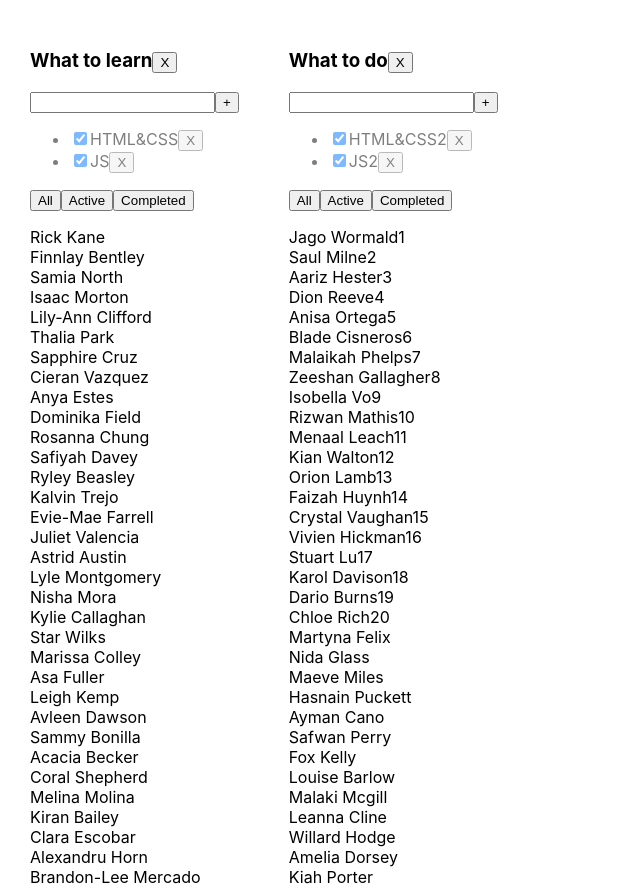
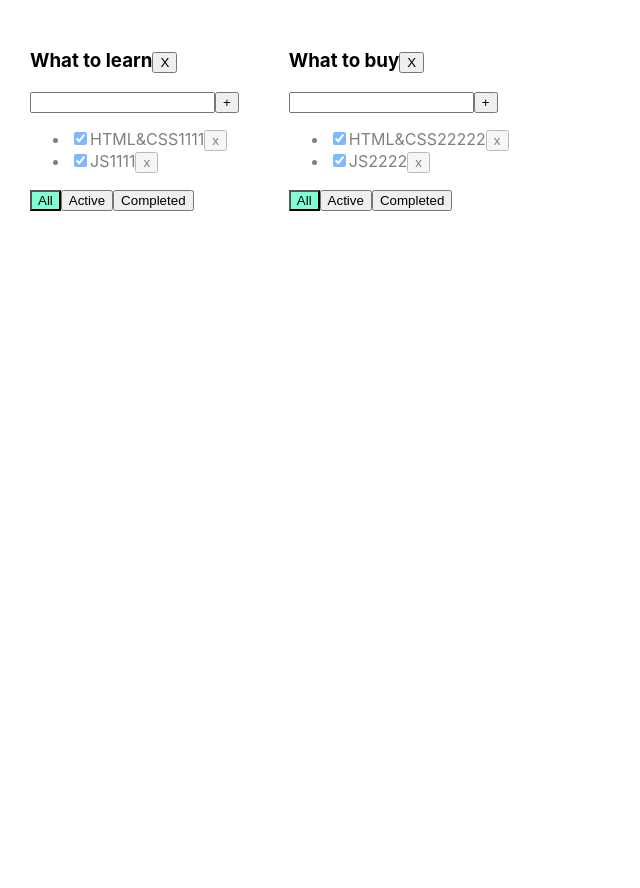
Before and after one commit to saw-code/todolist2, a React (Create React App) app: page / in a window 1280 px wide. Shown: the top 888 px of the page, without its empty margins (0-640 px from the left). After the commit the page ends 800 px from the top, so only its background shows below. Built offline with nearby package versions, Linux system fonts and the light colour scheme.

Commit message:
associate array

```diff
--- a/src/App.tsx
+++ b/src/App.tsx
@@ -1,199 +1,109 @@
 import React, {useState} from 'react';
 import './App.css';
-import {Todolist} from './Todolist';
+import {TaskType, Todolist} from './Todolist';
 import {v1} from 'uuid';
 
-type ObjectType = {
+export type FilterValuesType = "all" | "active" | "completed";
+// type TodolistsType = {
+//   id: string,
+//   title: string,
+//   filter: FilterValuesType
+// }
+
+// type TasksType = {
+//     [key: string]: TaskType[]
+// }
+
+type TodolistType = {
+  id: string
   title: string
-  filter: FilterValuesType
-  tasks: Array<TasksType>
-  students: Array<string>
-}
-export type TasksType = {
-  taskId: string
-  title: string
-  isDone: boolean
 }
 
-export type FilterValuesType = "all" | "active" | "completed";
+type TasksStateType = {
+  [key: string]:{
+    data: TaskType[]
+    filter: FilterValuesType
+  }
+}
 
 function App() {
+    let todolistId1 = v1();
+    let todolistId2 = v1();
 
-  const [todo, setTodo] = useState<Array<ObjectType>>([
-    {
-      title: "What to learn",
-      filter: "all",
-      tasks: [
-        {taskId: v1(), title: "HTML&CSS", isDone: true},
-        {taskId: v1(), title: "JS", isDone: true}
-      ],
-      students: [
-        'Rick Kane',
-        'Finnlay Bentley',
-        'Samia North',
-        'Isaac Morton',
-        'Lily-Ann Clifford',
-        'Thalia Park',
-        'Sapphire Cruz',
-        'Cieran Vazquez',
-        'Anya Estes',
-        'Dominika Field',
-        'Rosanna Chung',
-        'Safiyah Davey',
-        'Ryley Beasley',
-        'Kalvin Trejo',
-        'Evie-Mae Farrell',
-        'Juliet Valencia',
-        'Astrid Austin',
-        'Lyle Montgomery',
-        'Nisha Mora',
-        'Kylie Callaghan',
-        'Star Wilks',
-        'Marissa Colley',
-        'Asa Fuller',
-        'Leigh Kemp',
-        'Avleen Dawson',
-        'Sammy Bonilla',
-        'Acacia Becker',
-        'Coral Shepherd',
-        'Melina Molina',
-        'Kiran Bailey',
-        'Clara Escobar',
-        'Alexandru Horn',
-        'Brandon-Lee Mercado',
-        'Elouise Weston',
-        'King Long',
-        'Kerri Searle',
-        'Kanye Hamer',
-        'Elwood Benitez',
-        'Mikail Whitaker',
-        'Bobby Hardy',
-        'Talha Ferry',
-        'Priscilla Landry',
-        'Olivia-Grace Cain',
-        'Kiaan Wallace',
-        'Wesley Padilla90',
-        'Ella-Grace Wooten91',
-        'Kaif Molloy92',
-        'Kamal Broadhurst93',
-        'Bianca Ferrell94',
-        'Micheal Talbot95',
-      ]
-    },
-    {
-      title: "What to do",
-      filter: "all",
-      tasks: [
-        {taskId: v1(), title: "HTML&CSS2", isDone: true},
-        {taskId: v1(), title: "JS2", isDone: true}
-      ],
-      students: [
-        'Jago Wormald1',
-        'Saul Milne2',
-        'Aariz Hester3',
-        'Dion Reeve4',
-        'Anisa Ortega5',
-        'Blade Cisneros6',
-        'Malaikah Phelps7',
-        'Zeeshan Gallagher8',
-        'Isobella Vo9',
-        'Rizwan Mathis10',
-        'Menaal Leach11',
-        'Kian Walton12',
-        'Orion Lamb13',
-        'Faizah Huynh14',
-        'Crystal Vaughan15',
-        'Vivien Hickman16',
-        'Stuart Lu17',
-        'Karol Davison18',
-        'Dario Burns19',
-        'Chloe Rich20',
-        'Martyna Felix',
-        'Nida Glass',
-        'Maeve Miles',
-        'Hasnain Puckett',
-        'Ayman Cano',
-        'Safwan Perry',
-        'Fox Kelly',
-        'Louise Barlow',
-        'Malaki Mcgill',
-        'Leanna Cline',
-        'Willard Hodge',
-        'Amelia Dorsey',
-        'Kiah Porter',
-        'Jeanne Daly',
-        'Mohsin Armstrong',
-        'Laurie Rangel',
-        'Princess Tierney',
-        'Kasim Kendall',
-        'Darryl Cope',
-        'Elysha Ray',
-        'Liyana Harris',
-        'Kashif Blackburn',
-        'Atif Zimmerman',
-        'Sila Hartley',
-        'Ralphie Hebert',
-      ]
-    }
+    let [todolists, setTodolists] = useState<Array<TodolistType>>([
+        {id: todolistId1, title: "What to learn"},
+        {id: todolistId2, title: "What to buy"}
     ])
 
-  function removeTask(taskId: string, todolistId: number) {
-    setTodo(todo.map((el, index) => index === todolistId ? {
-      ...el,
-      tasks: [...el.tasks.filter(fl => fl.taskId !== taskId)]
-    } : el))
+    let [tasks, setTasks] = useState<TasksStateType>({
+        [todolistId1]: {
+            data: [
+                {id: v1(), title: "HTML&CSS1111", isDone: true},
+                {id: v1(), title: "JS1111", isDone: true}
+            ],
+            filter: "all"
+        },
+        [todolistId2]: {
+            data: [
+                {id: v1(), title: "HTML&CSS22222", isDone: true},
+                {id: v1(), title: "JS2222", isDone: true}
+            ],
+            filter: "all"
+        }
+    });
+
+
+    const removeTodolist = (todolistId: string) => {
+      setTodolists(todolists.filter(el => el.id !==todolistId))
+      delete tasks[todolistId]
     }
 
-  function addTask(title: string, todolistId: number) {
-    let newTask: TasksType = {taskId: v1(), title: title, isDone: false};
-    setTodo(todo.map((el, index) => index === todolistId ? {...el, tasks: [newTask, ...el.tasks]} : el))
+    function removeTask(todolistId: string, taskId: string) {
+      setTasks({...tasks, [todolistId]: {...tasks[todolistId], data: tasks[todolistId].data.filter(el => el.id !== taskId)}})
     }
 
-  function changeStatus(taskId: string, isDone: boolean, todolistId: number) {
-    setTodo(todo.map((el, index) => index === todolistId ? {
-      ...el,
-      tasks: el.tasks.map(m => m.taskId === taskId ? {...m, isDone: isDone} : m)
-    } : el))
+    function addTask(todolistId: string, title: string) {
+        let newTask = {id: v1(), title: title, isDone: false};
+        setTasks({...tasks,
+          [todolistId]: {...tasks[todolistId],
+            data: [newTask, ...tasks[todolistId].data]}})
     }
 
-  function changeFilter(value: FilterValuesType, todolistId: number) {
-    setTodo(todo.map((el, index) => index === todolistId ? {...el, filter: value} : el))
+    function changeStatus(todolistId: string, taskId: string, newIsDone: boolean) {
+     setTasks({...tasks, [todolistId]: {...tasks[todolistId], data: tasks[todolistId].data.map(el => el.id === taskId ? {...el, isDone: newIsDone} : el)}})
     }
 
-  function removeTodolist(todolistId: number) {
-    setTodo(todo.filter((el, index) => index !== todolistId))
+    function changeFilter(todolistId: string, value: FilterValuesType) {
+        setTasks({...tasks, [todolistId]: {...tasks[todolistId], filter: value}})
     }
 
     return (
         <div className="App">
-      {
-        todo.map((tl, index) => {
-          let allTodolistTasks = tl.tasks;
-          let tasksForTodolist = allTodolistTasks;
+            {todolists.map((el) => {
+                let tasksForTodolist = tasks[el.id].data;
 
-          if (tl.filter === "active") {
-            tasksForTodolist = allTodolistTasks.filter(t => t.isDone === false);
+                if (tasks[el.id].filter === "active") {
+                    tasksForTodolist = tasks[el.id].data.filter(t => !t.isDone);
                 }
-          if (tl.filter === "completed") {
-            tasksForTodolist = allTodolistTasks.filter(t => t.isDone === true);
+                if (tasks[el.id].filter === "completed") {
+                    tasksForTodolist = tasks[el.id].data.filter(t => t.isDone);
                 }
 
-          return <Todolist
-            key={index}
-            id={index}
-            title={tl.title}
+                return (
+                    <Todolist
+                        key={el.id}
+                        todolistId={el.id}
+                        title={el.title}
                         tasks={tasksForTodolist}
-            students={tl.students}
                         removeTask={removeTask}
                         changeFilter={changeFilter}
                         addTask={addTask}
                         changeTaskStatus={changeStatus}
-            filter={tl.filter}
+                        filter={tasks[el.id].filter}
                         removeTodolist={removeTodolist}
                     />
-        })
-      }
-
+                )
+            })}
         </div>
     );
 }
--- a/src/Todolist.tsx
+++ b/src/Todolist.tsx
@@ -1,29 +1,37 @@
-import React, {ChangeEvent, useState, KeyboardEvent} from 'react';
-import {FilterValuesType, TasksType} from './App';
-import {SuperButton} from "./components/SuperButton";
+import React, {ChangeEvent, KeyboardEvent, useState} from 'react';
+import {FilterValuesType} from './App';
 
 export type TaskType = {
-  id: number
+    id: string
     title: string
     isDone: boolean
 }
 
 type PropsType = {
-  id: number
+    todolistId: string
     title: string
-  tasks: Array<TasksType>
-  students: Array<string>
-  removeTask: (taskId: string, todolistId: number) => void
-  changeFilter: (value: FilterValuesType, todolistId: number) => void
-  addTask: (title: string, todolistId: number) => void
-  changeTaskStatus: (id: string, isDone: boolean, todolistId: number) => void
-  removeTodolist: (id: number) => void
+    tasks: Array<TaskType>
+    removeTask: (todolistId: string, taskId: string) => void
+    changeFilter: (todolistId: string, value: FilterValuesType) => void
+    addTask: (todolistId: string, title: string) => void
+    changeTaskStatus: (todolistId: string, taskId: string, isDone: boolean) => void
     filter: FilterValuesType
+    removeTodolist: (todolistId: string) => void
 }
 
 export function Todolist(props: PropsType) {
+
     let [title, setTitle] = useState("")
     let [error, setError] = useState<string | null>(null)
+
+    const addTask = () => {
+        if (title.trim() !== "") {
+            props.addTask(props.todolistId, title.trim());
+            setTitle("");
+        } else {
+            setError("Title is required");
+        }
+    }
 
     const onChangeHandler = (e: ChangeEvent<HTMLInputElement>) => {
         setTitle(e.currentTarget.value)
@@ -32,30 +40,23 @@
     const onKeyPressHandler = (e: KeyboardEvent<HTMLInputElement>) => {
         setError(null);
         if (e.charCode === 13) {
-      addTaskHandler()
+            addTask();
         }
     }
 
+    const onAllClickHandler = () => props.changeFilter(props.todolistId, "all");
+    const onActiveClickHandler = () => props.changeFilter(props.todolistId, "active");
+    const onCompletedClickHandler = () => props.changeFilter(props.todolistId, "completed");
+
     const removeTodolistHandler = () => {
-    props.removeTodolist(props.id)
-  }
-
-  const addTaskHandler = () => {
-    props.addTask(title, props.id)
-    setTitle("")
-  }
-
-  const removeTaskHandler = (taskID: string) => {
-    props.removeTask(taskID, props.id)
-  }
-
-  const changeFilterHandler = (filterValue: FilterValuesType) => {
-      props.changeFilter(filterValue, props.id)
+        props.removeTodolist(props.todolistId)
     }
 
     return <div>
-    <h3> {props.title}
-      <SuperButton name={"X"} callBack={removeTodolistHandler}/>
+        <h3>
+            {props.title}
+            <button onClick={removeTodolistHandler}>X</button>
+
         </h3>
         <div>
             <input value={title}
@@ -63,41 +64,37 @@
                    onKeyPress={onKeyPressHandler}
                    className={error ? "error" : ""}
             />
-      <SuperButton name={"+"} callBack={addTaskHandler}/>
+            <button onClick={addTask}>+</button>
             {error && <div className="error-message">{error}</div>}
         </div>
         <ul>
             {
                 props.tasks.map(t => {
-          // const removeTaskHandler = () => { /второй вариант из map
-          //   props.removeTask(t.taskId, props.id)
-          // }
-
+                    const onClickHandler = () => props.removeTask(props.todolistId, t.id)
                     const onChangeHandler = (e: ChangeEvent<HTMLInputElement>) => {
-            let newIsDoneValue = e.currentTarget.checked;
-            props.changeTaskStatus(t.taskId, newIsDoneValue, props.id);
+                        props.changeTaskStatus(props.todolistId, t.id, e.currentTarget.checked);
                     }
 
-          return <li key={t.taskId} className={t.isDone ? "is-done" : ""}>
-            <input type="checkbox" onChange={onChangeHandler} checked={t.isDone}/>
+                    return <li key={t.id} className={t.isDone ? "is-done" : ""}>
+                        <input type="checkbox"
+                               onChange={onChangeHandler}
+                               checked={t.isDone}/>
                         <span>{t.title}</span>
-            <SuperButton name={"X"} callBack={()=>removeTaskHandler(t.taskId)}/>
+                        <button onClick={onClickHandler}>x</button>
                     </li>
                 })
             }
         </ul>
         <div>
-      <SuperButton name={"All"} callBack={() => changeFilterHandler("all")}/>
-      <SuperButton name={"Active"} callBack={() => changeFilterHandler("active")}/>
-      <SuperButton name={"Completed"} callBack={() => changeFilterHandler("completed")}/>
+            <button className={props.filter === 'all' ? "active-filter" : ""}
+                    onClick={onAllClickHandler}>All
+            </button>
+            <button className={props.filter === 'active' ? "active-filter" : ""}
+                    onClick={onActiveClickHandler}>Active
+            </button>
+            <button className={props.filter === 'completed' ? "active-filter" : ""}
+                    onClick={onCompletedClickHandler}>Completed
+            </button>
         </div>
-    <p></p>
-    {
-      props.students.map((el) => {
-        return (
-          <div>{el}</div>
-        )
-      })
-    }
     </div>
 }
```
Lines whose indentation alone changed are shown as unchanged.
